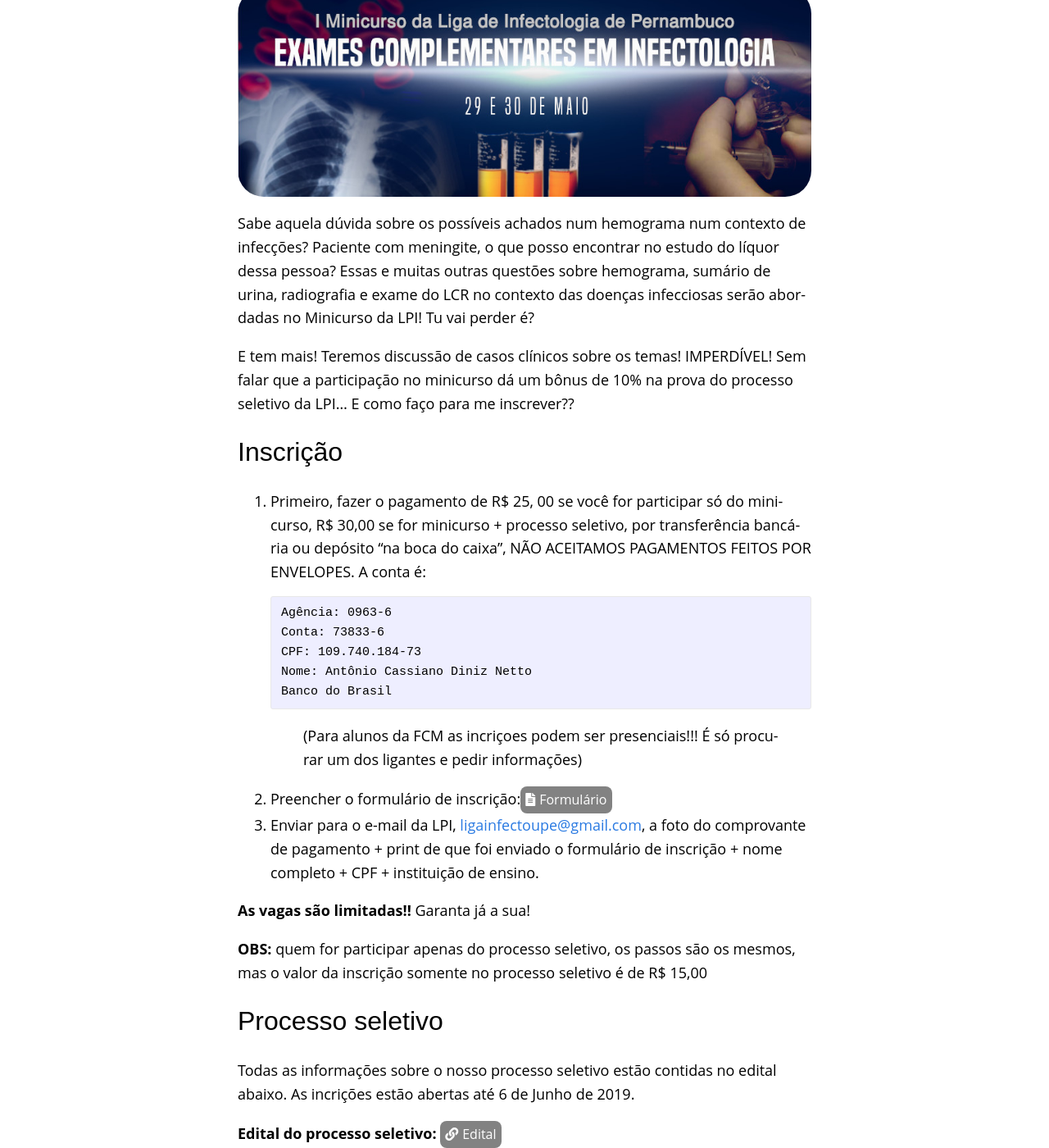
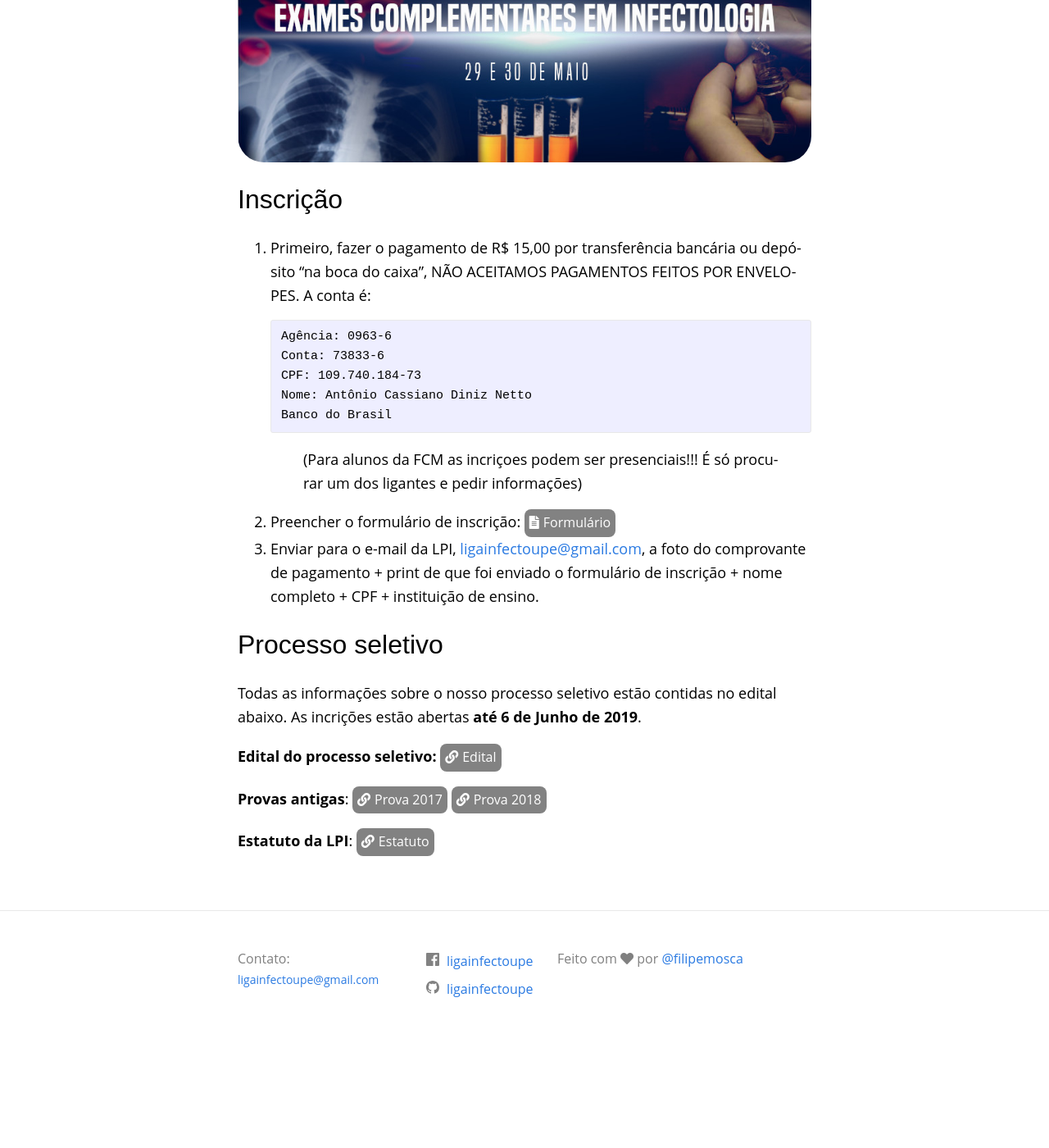
Before and after one commit to ligainfectoupe/ligainfectoupe.github.io, a Jekyll site: the page built from index.md, in a window 1280 px wide and 1400 px high, scrolled down 372 px. Shown: the whole window at 82% size. Built offline with Jekyll 4.4.1, drawn with Linux system fonts in a browser that asks for light colours; nearby versions of some CDN libraries; after the commit the page ends 1622 px from its top, so only the background shows below that; some of the changed text lies outside the part shown.

Commit message:
adicionando provas e estatuto

````diff
--- a/_layouts/default.html
+++ b/_layouts/default.html
@@ -27,7 +27,7 @@ Contato: filipemosca@canalionico.com.br
     <title>{{ page.title }}</title>
     <link rel="stylesheet" href="/assets/css/styles.css">
     <meta name="viewport" content="width=device-width, initial-scale=1.0">
-    <link rel="icon" href="/favicon.ico"/>
+    <link rel="icon" href="/favicon.png"/>
     <link rel="stylesheet" href="https://use.fontawesome.com/releases/v5.8.1/css/all.css"/>
     {% feed_meta %}
     {% seo %}
--- a/index.md
+++ b/index.md
@@ -2,18 +2,14 @@
 title: LPI
 layout: default
 ---
-# Estão abertas as incrições para o I Minicurso da LPI!
+# Processo seletivo da LPI 2019.1
 
 <img id="banner" src="/assets/facebook.jpeg" alt="I minicurso da LPI - Banner">
 
 [comment]: <> <img class="quadro" src="/assets/arte-divulgacao2.jpeg" alt="I minicurso da LPI">
 
-Sabe aquela dúvida sobre os possíveis achados num hemograma num contexto de infecções? Paciente com meningite, o que posso encontrar no estudo do líquor dessa pessoa? Essas e muitas outras questões sobre hemograma, sumário de urina, radiografia e exame do LCR no contexto das doenças infecciosas serão abordadas no Minicurso da LPI! Tu vai perder é?
-
-E tem mais! Teremos discussão de casos clínicos sobre os temas! IMPERDÍVEL! Sem falar que a participação no minicurso dá um bônus de 10% na prova do processo seletivo da LPI... E como faço para me inscrever??
-
 ## Inscrição
-1. Primeiro, fazer o pagamento de R$ 25, 00 se você for participar só do minicurso, R$ 30,00 se for minicurso + processo seletivo, por transferência bancária ou depósito “na boca do caixa”, NÃO ACEITAMOS PAGAMENTOS FEITOS POR ENVELOPES. A conta é:
+1. Primeiro, fazer o pagamento de R$ 15,00 por transferência bancária ou depósito “na boca do caixa”, NÃO ACEITAMOS PAGAMENTOS FEITOS POR ENVELOPES. A conta é:
 ```
 Agência: 0963-6
 Conta: 73833-6
@@ -21,19 +17,19 @@ CPF: 109.740.184-73
 Nome: Antônio Cassiano Diniz Netto
 Banco do Brasil
 ```
-  > (Para alunos da FCM as incriçoes podem ser presenciais!!! É só procurar um dos ligantes e pedir informações)
-2. Preencher o formulário de inscrição:<a class="botao" href="https://docs.google.com/forms/d/e/1FAIpQLSe2cmnIVgeufEd_hGlaiWT3FcU_t1Czu9BWm-3UTMujj-B9OA/viewform?usp=sf_link"><i class="fas fa-file-alt"></i>Formulário</a>
+> (Para alunos da FCM as incriçoes podem ser presenciais!!! É só procurar um dos ligantes e pedir informações)
+
+2. Preencher o formulário de inscrição: <a class="botao" href="https://docs.google.com/forms/d/e/1FAIpQLSe2cmnIVgeufEd_hGlaiWT3FcU_t1Czu9BWm-3UTMujj-B9OA/viewform?usp=sf_link"><i class="fas fa-file-alt"></i>Formulário</a>
 3. Enviar para o e-mail da LPI, <a href="mailto:ligainfectoupe@gmail.com=feedback">ligainfectoupe@gmail.com</a>, a foto do comprovante de pagamento + print de que foi enviado o formulário de inscrição + nome completo + CPF + instituição de ensino.
 
-
-**As vagas são limitadas!!** Garanta já a sua!
-
-**OBS:** quem for participar apenas do processo seletivo, os passos são os mesmos, mas o valor da inscrição somente no processo seletivo é de R$ 15,00
-
 ## Processo seletivo
-Todas as informações sobre o nosso processo seletivo estão contidas no edital abaixo. As incrições estão abertas até 6 de Junho de 2019.
+Todas as informações sobre o nosso processo seletivo estão contidas no edital abaixo. As incrições estão abertas **até 6 de Junho de 2019**.
 
 **Edital do processo seletivo:** <a class="botao" href="/assets/edital-selecao-2019.1.pdf"><i class="fas fa-link"></i>Edital</a>
+
+**Provas antigas**: <a class="botao" href="/assets/provas/prova-2017.docx"><i class="fas fa-link"></i>Prova 2017</a> <a class="botao" href="/assets/provas/prova-2018.docx"><i class="fas fa-link"></i>Prova 2018</a>
+
+**Estatuto da LPI**: <a class="botao" href="/assets/estatuto.pdf"><i class="fas fa-link"></i>Estatuto</a>
 
 <div class="post-list">
   <ul>
````
Also changed, not shown: 5 other files.
